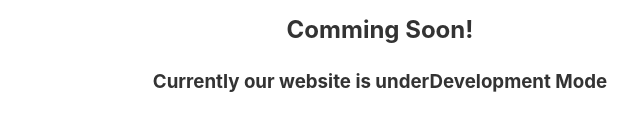
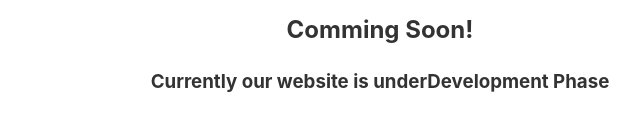
Before and after one commit to Bilalkhan4086/Ma-Minerials, a Gatsby site: page / in a window 1280 px wide. Shown: the part 337-468 px from the top of the page, 260-900 px from the left. Built offline with nearby package versions, Linux system fonts and the light colour scheme; Gatsby itself is replaced by a stand-in of ours.

Commit message:
Update index.js

```diff
--- a/src/pages/index.js
+++ b/src/pages/index.js
@@ -23,7 +23,7 @@
         <b>Comming Soon!</b>
       </h2>
       <h3>
-        Currently our website is under<b>Development Mode</b>
+        Currently our website is under<b>Development Phase</b>
       </h3>
       </div>
   </Layout>
```
